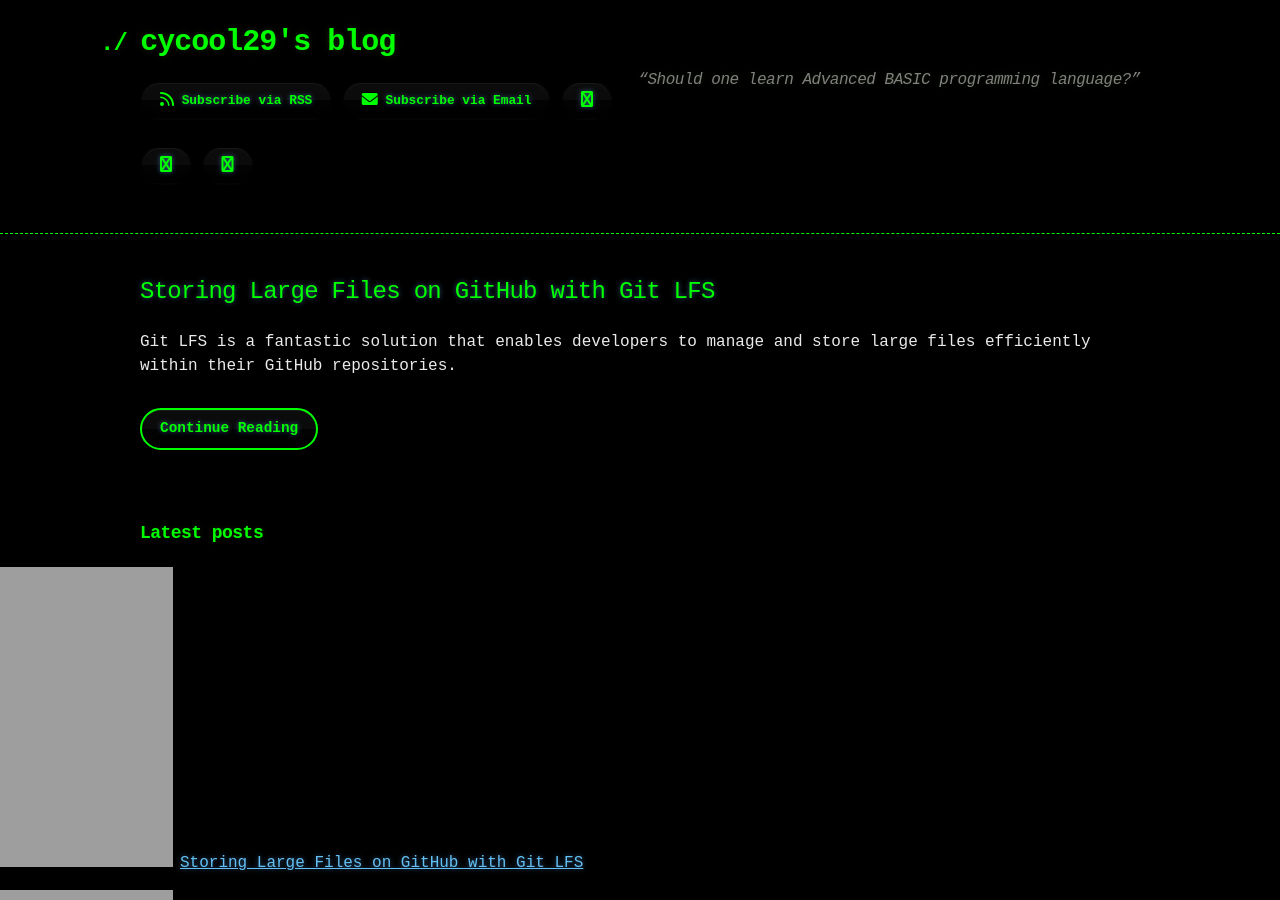
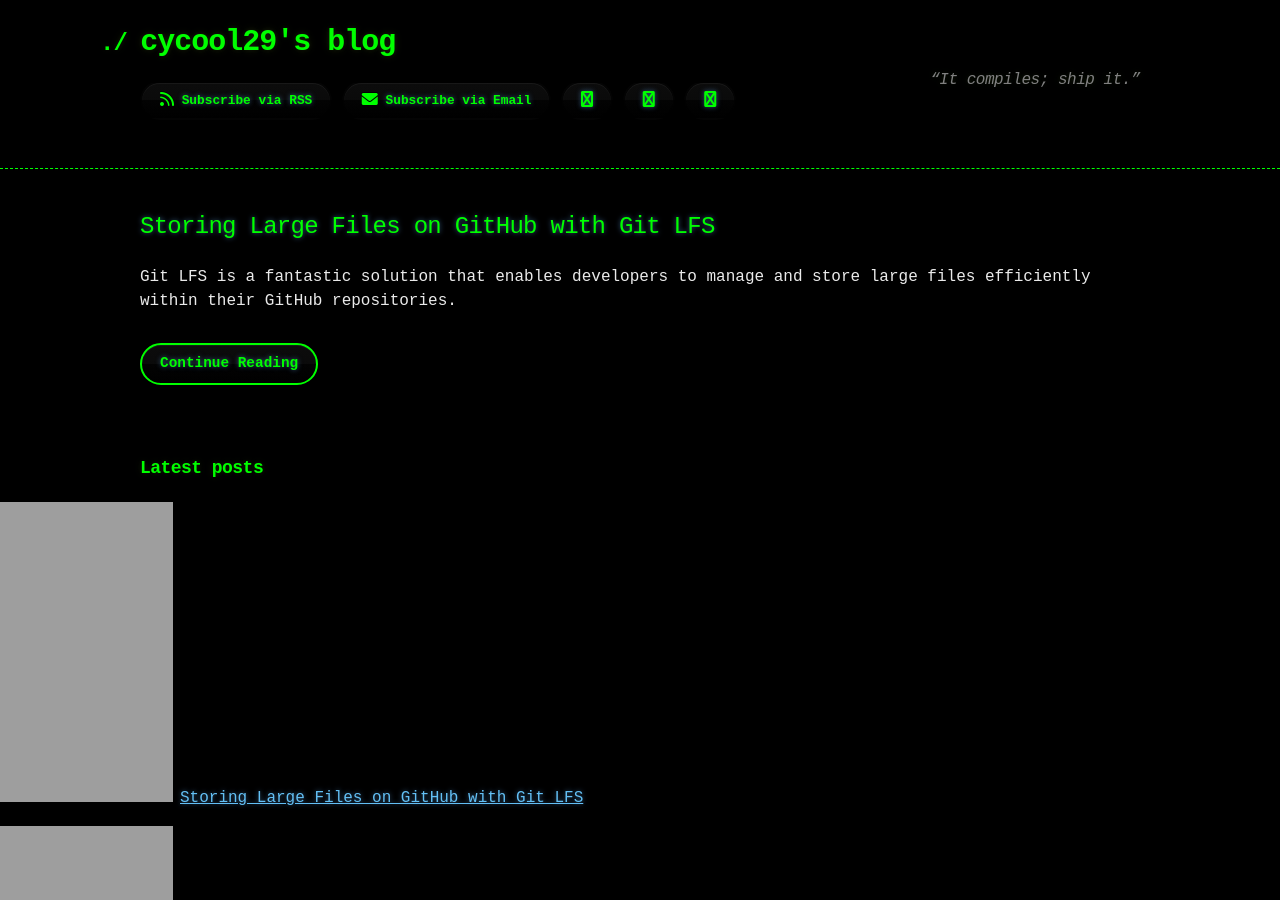
Before and after one commit to cycool29/cycool29.github.io, a Jekyll site: the page built from index.md, in a window 1280 px wide and 900 px high. Built offline with Jekyll 4.4.1, drawn with Linux system fonts in a browser that asks for light colours; a style sheet for code colours, icons or effects is not loaded.

Commit message:
Update quotes

```diff
--- a/_config.yml
+++ b/_config.yml
@@ -1,5 +1,5 @@
 title: cycool29's blog
-description: "“Should one learn Advanced BASIC programming language?” "
+description: "“It compiles; ship it.” "
 bio: A high school student. Intermediate in Python, Git, Bash. Learning JavaScript. He/Him. "
 author: cycool29
 url: https://cycool29.github.io
```
